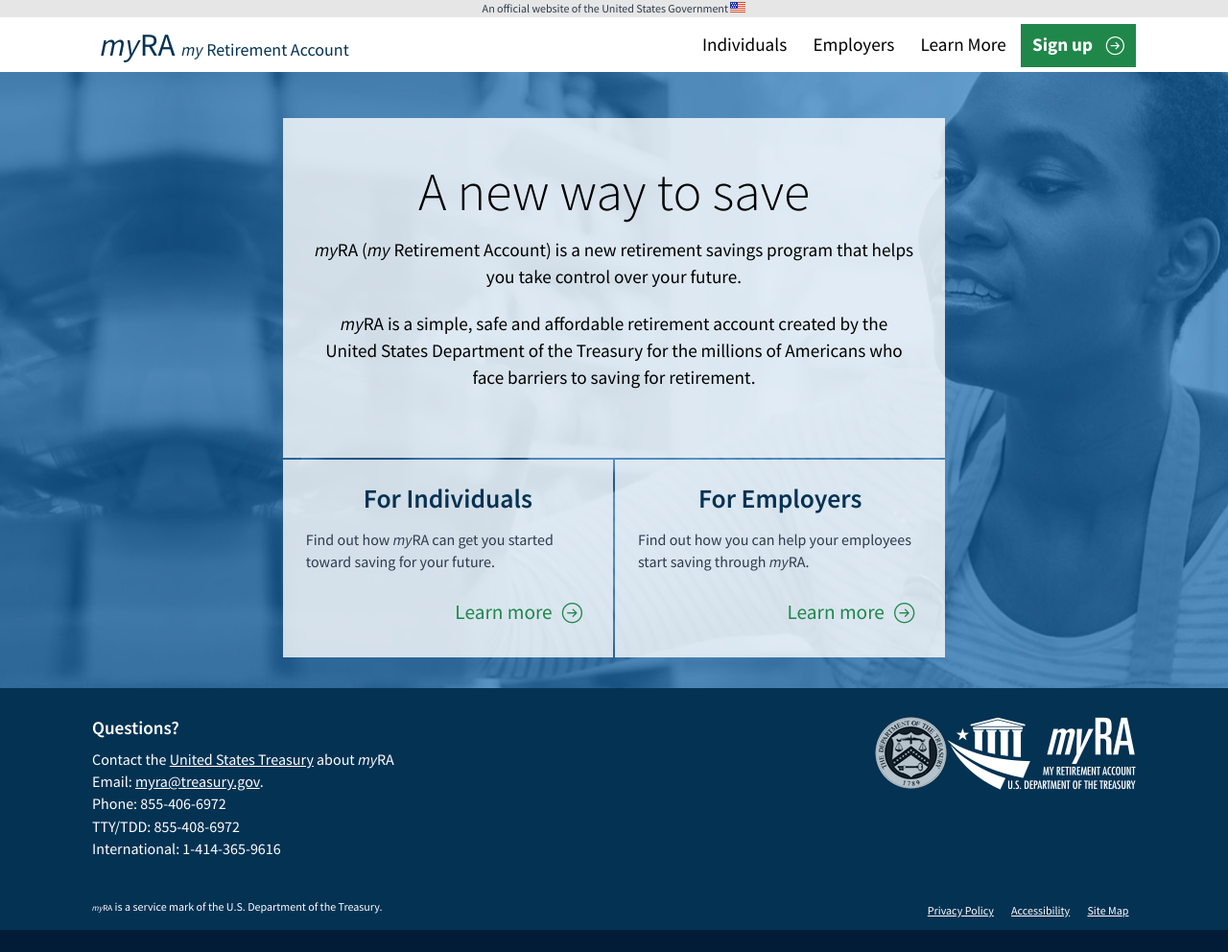
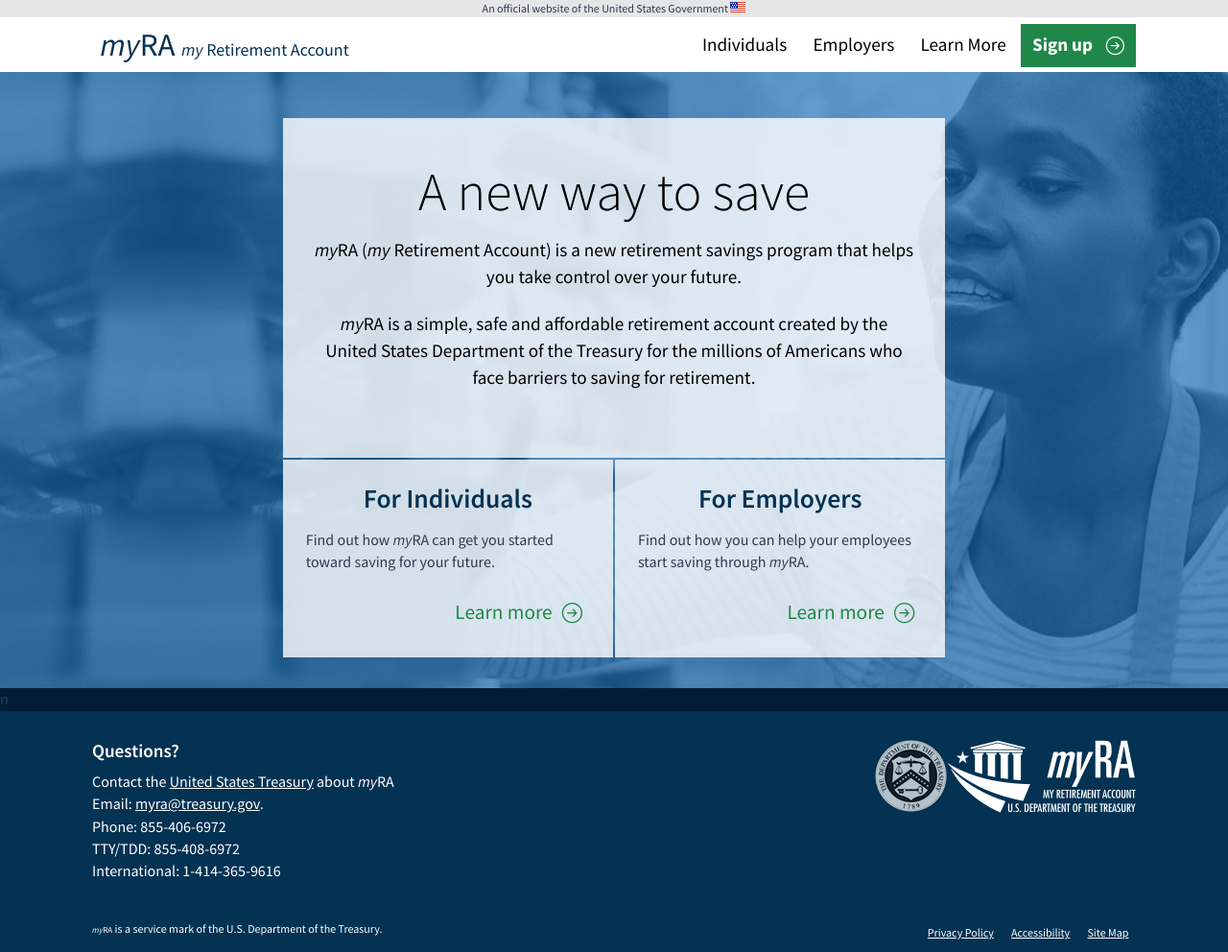
Before and after one commit to 18F/myra, a Jekyll site: the page built from index.html, in a window 1280 px wide. Shown: the whole page at 96% size. Built offline with Jekyll 4.4.1, drawn with Linux system fonts in a browser that asks for light colours; before the commit the page ends 969 px from its top, so only the background shows below that.

Commit message:
A little more clean up.

```diff
--- a/_includes/footer.html
+++ b/_includes/footer.html
@@ -1,4 +1,4 @@
-  <footer class="site-footer section--dark" role="contentinfo" itemscope itemtype="http://schema.org/WPFooter">
+n  <footer class="site-footer section--dark" role="contentinfo" itemscope itemtype="http://schema.org/WPFooter">
     <div class="main-footer">
       <div class="container">
         <aside class="left">
```
Also changed, not shown: other parts of _includes/footer.html (+2 -3 lines).
